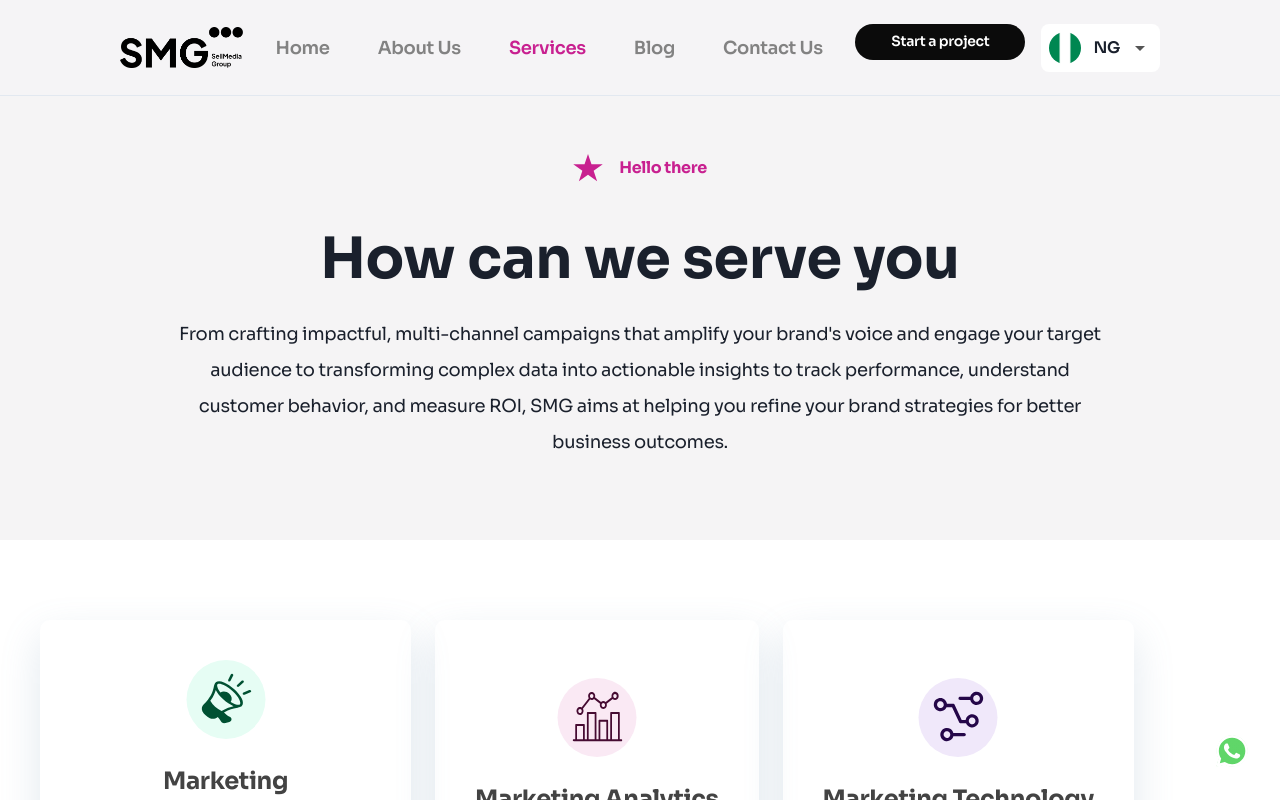
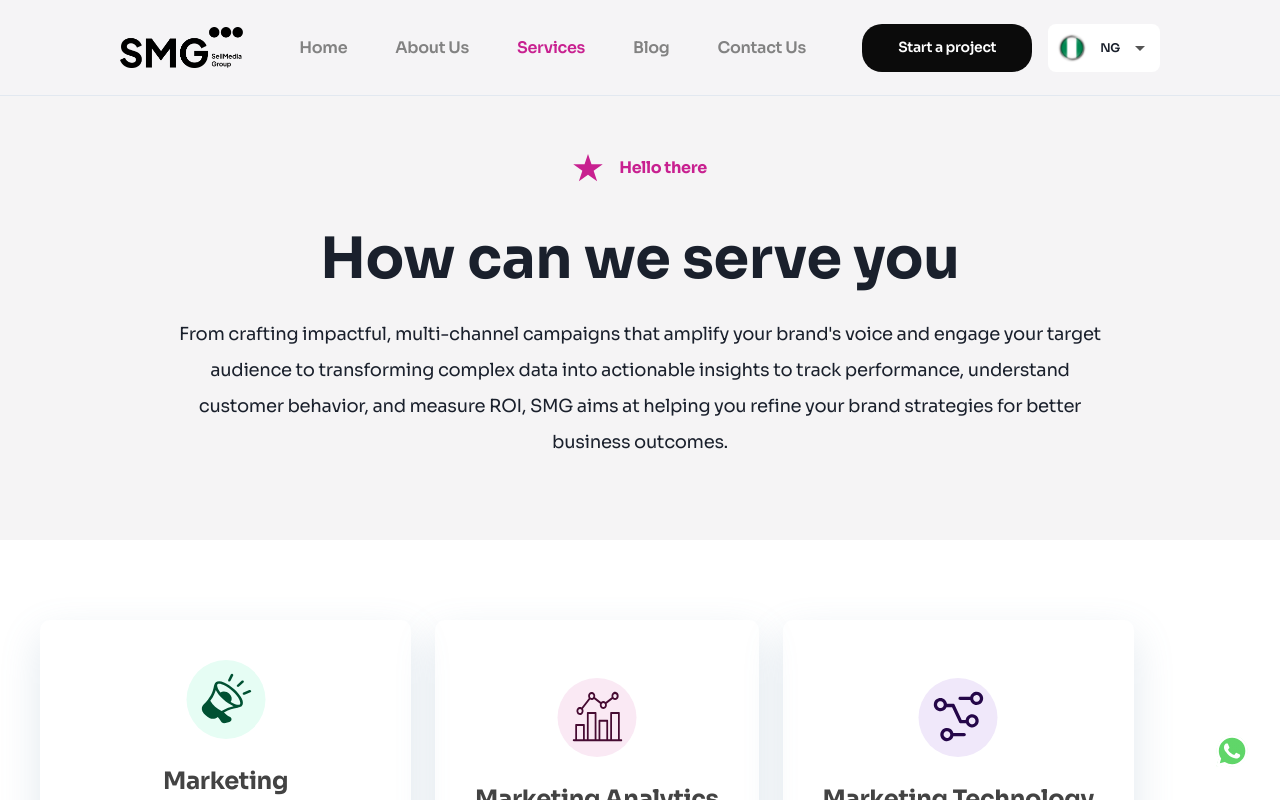
Before and after one commit to sellmedia-admin/SMG-Official, a Next.js app: page /services in a window 1280 px wide. Shown: the top 800 px of the page. Built offline with nearby package versions, Linux system fonts and the light colour scheme.

Commit message:
desktop design fixes

```diff
--- a/app/page.tsx
+++ b/app/page.tsx
@@ -19,7 +19,7 @@ export default function Home() {
   return (
     <Box overflowX={"hidden"}>
       <main className="min-h-home bg-mobile-bg md:bg-home-bg bg-no-repeat bg-center bg-cover  flex items-center justify-between md:pt-20">
-        <div className="max-w-[900px] -mt-20 md:mt-0   md:py-40 px-5 md:ml-[100px]">
+        <div className="max-w-[900px] -mt-20 md:mt-0  md:py-40 px-5 md:ml-[100px]">
           <h1>
             Innovating at the <br /> Intersection of Media <br /> and
             Technology
@@ -61,7 +61,7 @@ export default function Home() {
                 </CustomButton>
               </Link>
             </Flex>
-            <div className="hidden md:block -mt-4">
+            <div className="hidden md:block -mt-12 max-w-max">
               <img
                 src="/gif/arrow.gif"
                 alt="arrows"
@@ -99,7 +99,7 @@ export default function Home() {
       </section>
 
       <section>
-        <Box className="min-h-[60vh] grid md:grid-cols-2 place-items-center max-w-[1263px] mx-auto my-[80px]  md:px-0">
+        <Box className="min-h-[60vh] grid md:grid-cols-2 place-items-center max-w-[1200px] mx-auto my-[80px]  md:px-0">
           <Box>
             <SectionTitle
               title="Clientele"
--- a/components/AboutSections/AboutSections.tsx
+++ b/components/AboutSections/AboutSections.tsx
@@ -20,7 +20,7 @@ const AboutSections = ({
   return (
     <Box
       className={cn(
-        "mt-[80px] w-full max-w-[1200px] px-4 mx-auto text-center",
+        "mt-[80px] w-full max-w-[1200px] md:px-4 mx-auto text-center",
         className
       )}
     >
--- a/components/Button/Button.tsx
+++ b/components/Button/Button.tsx
@@ -61,7 +61,7 @@ const CustomButton = forwardRef<HTMLButtonElement, CustomButtonProps>(
         color={color}
         height={height}
         className={cn(
-          "text-white leading-[23px] !w-[133px] !h-[36px]   md:h-full md:!w-[170px] !text-[14px] text-base",
+          "text-white leading-[23px] w-[133px] h-[36px]   md:h-full md:!w-[170px] !text-[14px] text-base",
           className
         )}
         _hover={{ opacity: "0.9" }}
--- a/components/Home/About.tsx
+++ b/components/Home/About.tsx
@@ -1,6 +1,6 @@
 "use client";
 import { motion } from "framer-motion";
-import { Box, Flex, Text } from "@chakra-ui/react";
+import { Flex, Text } from "@chakra-ui/react";
 import { AboutSections } from "@/components";
 import { SERVICES_HELP } from "@/data";
 
@@ -70,7 +70,7 @@ const AboutSection = () => (
       {SERVICES_HELP.map((achievement) => (
         <div
           key={achievement.title}
-          className="rounded-10 bg-white  border border-[#B3B3B3] text-start md:text-center h-[344px] flex flex-col items-start md:items-center justify-center gap-6 py-6 px-4 md:py-0 md:px-0 shadow-pale-blue hover:bg-b-lightPink hover:cursor-pointer group"
+          className="rounded-10 bg-white  border border-[#B3B3B3] text-start md:text-center h-[344px] flex flex-col items-start md:items-center justify-center gap-6 py-6 px-5 md:py-0 md:px-0 shadow-pale-blue hover:bg-b-lightPink hover:cursor-pointer group"
         >
           <div
             className={`w-[80px] h-[80px] rounded-full grid place-items-center group-hover:bg-white ${achievement.bgColor}`}
--- a/components/Home/Achievements.tsx
+++ b/components/Home/Achievements.tsx
@@ -42,7 +42,7 @@ const AchievementsSection = () => (
         />
       </div>
     </Flex>
-    <Box className="max-w-[1205px] mx-auto px-[5%] grid grid-cols-2 md:grid-cols-3 gap-[18px]">
+    <Box className="max-w-[1205px] mx-auto px-[5%] md:px-0 grid grid-cols-2 md:grid-cols-3 gap-[18px]">
       {ACHIEVEMENTS.map((achievement) => (
         <Box
           key={achievement.title}
--- a/components/Menu/Menu.tsx
+++ b/components/Menu/Menu.tsx
@@ -48,12 +48,14 @@ const CustomSelect: React.FC<CustomSelectProps> = ({
       >
         <Flex align="center">
           <Image
-            src={`/icons/${selectedValue?.label.toLowerCase()}-logo.svg`}
+            src={`/icons/${selectedValue?.label.toLowerCase()}-special.svg`}
             alt={selectedValue?.label}
             boxSize="32px"
             mr="12px"
           />
-          <Box className="font-600 leading-[18px]">{selectedValue?.label}</Box>
+          <Box className="font-600 leading-[18px] text-[12px]">
+            {selectedValue?.label}
+          </Box>
         </Flex>
       </MenuButton>
       <MenuList
--- a/components/Navbar/Navbar.tsx
+++ b/components/Navbar/Navbar.tsx
@@ -50,7 +50,7 @@ const Navbar = () => {
                   pathname === item.link ? "text-b-pink" : "text-b-grey"
                 }`}
               >
-                <Text>{item.name}</Text>
+                <Text fontSize={"16px"}>{item.name}</Text>
               </Box>
             </Link>
           ))}
```
